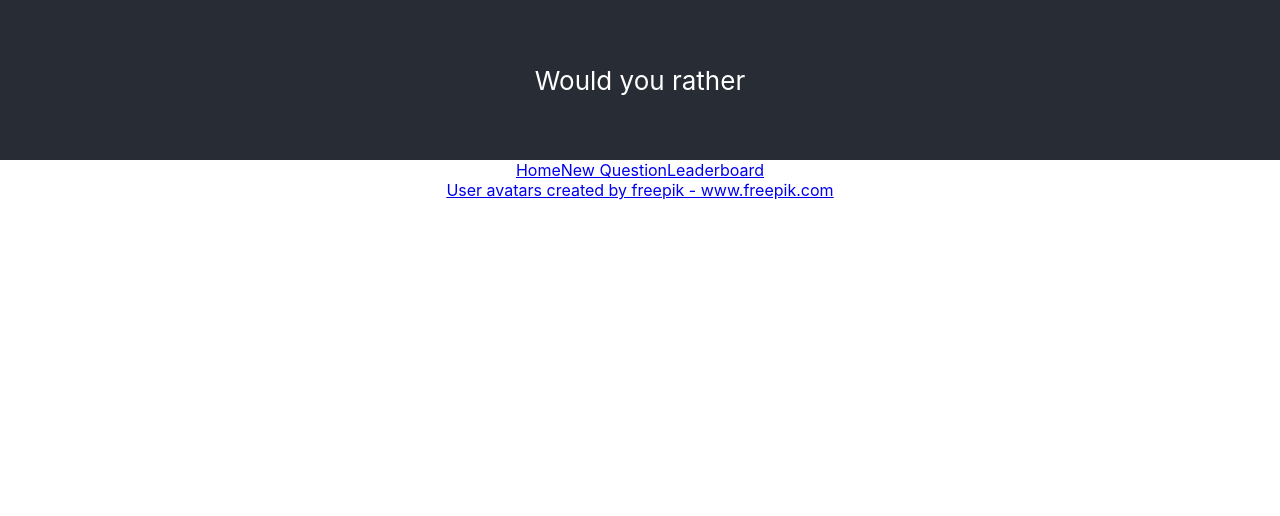
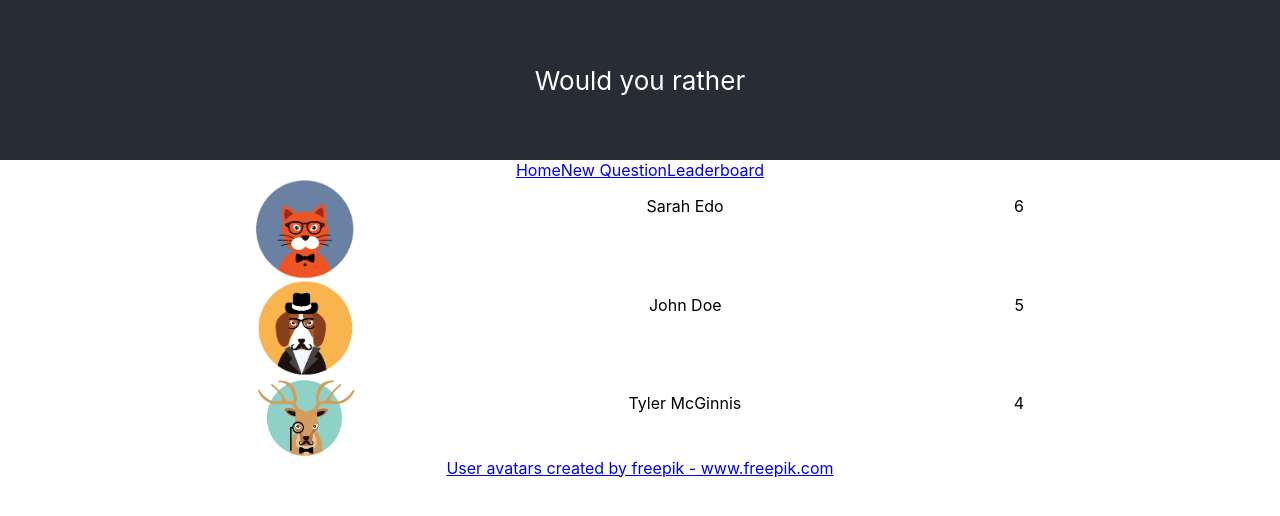
Before and after one commit to runchida/woould-you-rather, a React (Create React App) app: page /leaderboard in a window 1280 px wide. Shown: the top 516 px of the page. Built offline with nearby package versions, Linux system fonts and the light colour scheme.

Commit message:
- add leaderboard and score list

```diff
--- a/src/App.css
+++ b/src/App.css
@@ -68,3 +68,12 @@
 .answeredFromUser {
   background-color: rgb(192, 253, 192);
 }
+
+.leaderEntry {
+  display: flex;
+  flex-direction: row;
+  justify-content: space-between;
+  width: 60%;
+  margin: auto
+
+}
--- a/src/App.js
+++ b/src/App.js
@@ -10,6 +10,7 @@ import QuestionView from './components/QuestionView';
 import { BrowserRouter as Router, Routes, Route } from 'react-router-dom';
 import Questions from './components/Questions';
 import NavBar from './components/navBar';
+import Leaderboard from './components/Leaderboard';
 
 class App extends Component {
   sarah = {
@@ -48,7 +49,7 @@ class App extends Component {
             <Route path='/unanswered' element={<Questions status='unanswered'/>} />
             {/* Route with question ID for question view*/}
             <Route path='/questions/:questionID' element={<QuestionView />} />
-
+            <Route path='/leaderboard' element={<Leaderboard />} />
 
             {/* {<LoginForm ></LoginForm>}
             {<Home></Home>} */}
--- /dev/null
+++ b/src/components/Leaderboard.js
@@ -0,0 +1,44 @@
+import { connect } from 'react-redux'
+const avatarPath = window.location.origin + '/avatars/'
+
+const Leaderboard = (props) => {
+    console.log(props)
+    return (
+        <div>
+            {
+                props.sortedScore.map((entry) => {
+                    const user = entry.user
+                    const score = entry.score
+                    return (
+                        <div className='leaderEntry' >
+                            <img className="user-avatar" src={avatarPath + user.avatarURL} alt={`${user.name}'s avatar`}></img>
+                            <p>{user.name}</p>
+                            <p>{score}</p>
+                        </div>
+                    )
+                })
+            }
+        </div >
+    )
+}
+
+// sum of questions asked and answers
+function getScore(user) {
+    const numAns = (Object.keys(user.answers)).length
+    const numQuestion = (Object.keys(user.questions)).length
+    return numAns + numQuestion
+}
+
+function mapStateToProps({ users }) {
+    const scoreArray = Object.entries(users).map((entry) => {
+        const user = entry[1]
+        return { user, score: getScore(user) }
+    })
+
+    console.log(scoreArray)
+    const sortedScore = scoreArray.sort((a, b) => { return b.score - a.score })
+
+    return { sortedScore }
+}
+
+export default connect(mapStateToProps)(Leaderboard)
--- a/src/components/QuestionView.js
+++ b/src/components/QuestionView.js
@@ -1,5 +1,4 @@
 import { connect } from 'react-redux'
-
 
 const avatarPath = window.location.origin + '/avatars/'
 
```
